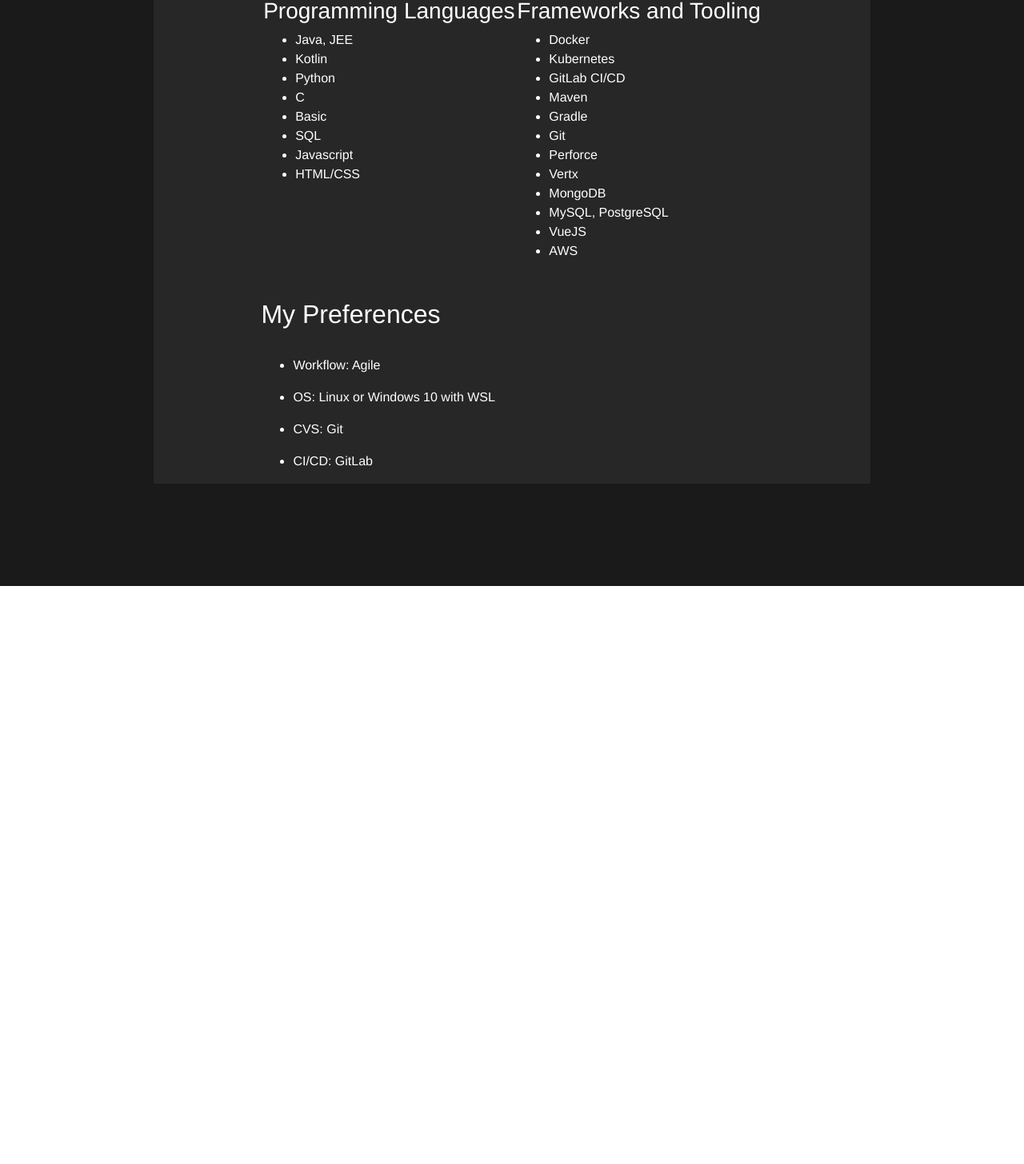
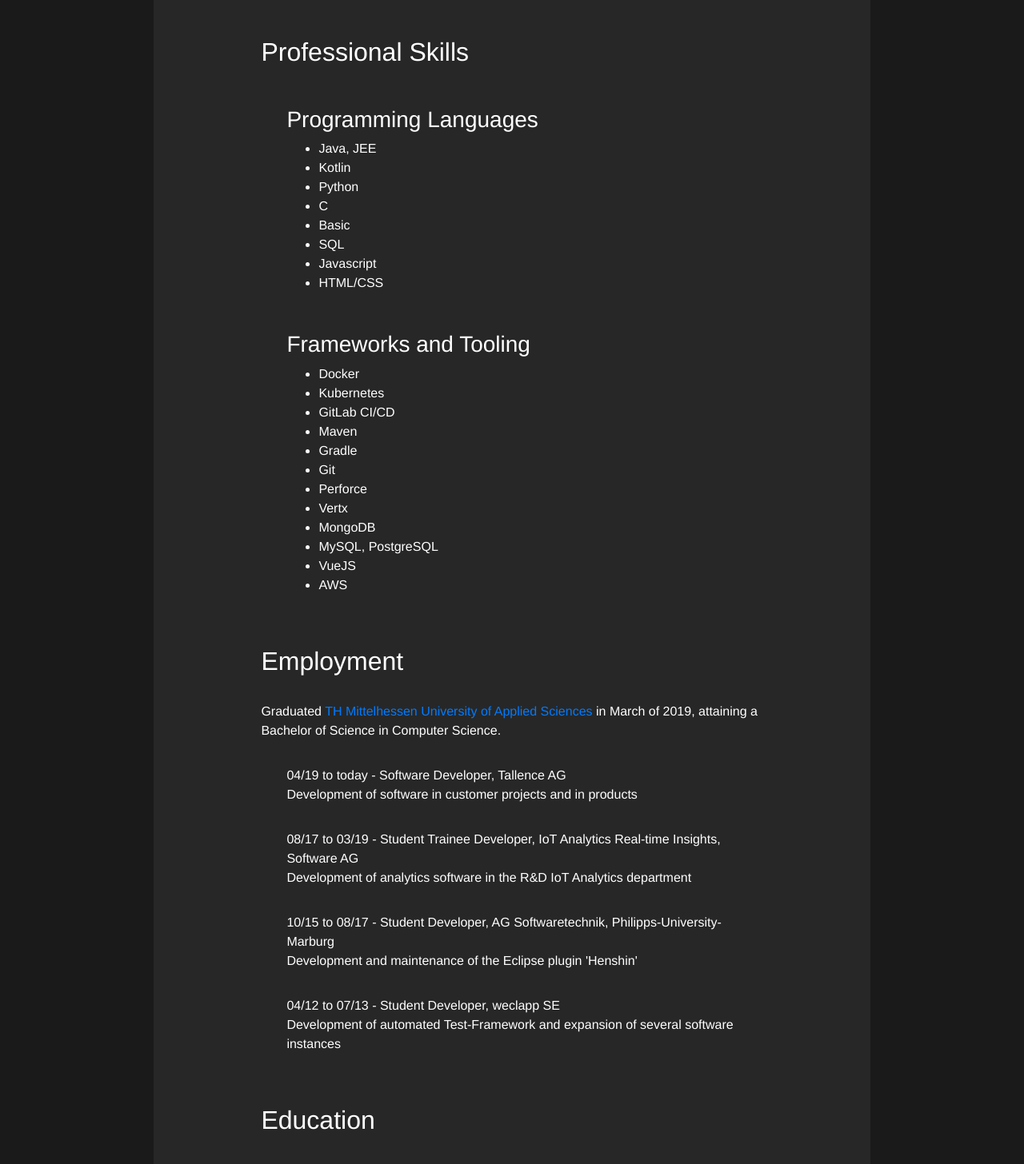
Before and after one commit to KeyboardKobold/bodenbender.work, a Vue app: page / in a window 1280 px wide. Shown: the part 814-2270 px from the top of the page at 80% size. Before the commit the page ends 1547 px from the top, so only its background shows below. Built offline with nearby package versions, Linux system fonts and the light colour scheme.

Commit message:
expanded cv by work history, cleaned up layout, changed mail address

```diff
--- a/src/components/Navigation.vue
+++ b/src/components/Navigation.vue
@@ -13,7 +13,7 @@
             <a class="xing" href="https://www.xing.com/profile/Christian_Bodenbender">
                 <img height="26" src="https://cdn.jsdelivr.net/npm/simple-icons@v2/icons/xing.svg" />
             </a>
-            <a class="mail" href="mailto:christian@bodenbender.work">
+            <a class="mail" href="mailto:bodenbender@protonmail.com">
                 <img height="26" src="https://cdn.jsdelivr.net/npm/simple-icons@v2/icons/mail-dot-ru.svg" />
             </a>
             <b-button class="cv" size="sm" variant="outline-light" disabled >Resumé</b-button>
--- a/src/components/Skills.vue
+++ b/src/components/Skills.vue
@@ -1,16 +1,22 @@
 <template>
     <div class="content">
 
-        <div class="edu toplevel">
-            <h2>Education</h2>
-            <p>Graduated <a href="https://www.thm.de/">TH Mittelhessen University of Applied Sciences</a> in March of 2019, attaining a Bachelor of Science in Computer Science.</p>
+        <div class="intro toplevel">
+          <h2>Hi!</h2>
+          <p>
+            I am a software developer capable of writing and maintaining a wide array of software. <br>
+            My main language is Java, although I have various experience in other programming languages. <br>
+            I pride myself on writing code that is both testable and efficient, using modern technologies and best practices to deliver quality software. <br>
+            Take a look at my skills below. <br>
+            Interested? Don't hesitate to contact me using the socials linked above!
+          </p>
         </div>
 
         <div class="skills toplevel">
           <h2>Professional Skills</h2>
 
           <div class="skills-table">
-                <div class="prog">
+            <div class="skill-list">
               <h3>Programming Languages</h3>
               <ul>
                 <li>Java, JEE</li>
@@ -23,7 +29,7 @@
                 <li>HTML/CSS</li>
               </ul>
             </div>
-                <div class="frame">
+            <div class="skill-list">
               <h3>Frameworks and Tooling</h3>
               <ul>
                 <li>Docker</li>
@@ -43,13 +49,50 @@
           </div>
         </div>
 
+        <div class="work toplevel">
+          <h2>Employment</h2>
+          <p>Graduated <a href="https://www.thm.de/">TH Mittelhessen University of Applied Sciences</a> in March of 2019, attaining a Bachelor of Science in Computer Science.</p>
+          <ul class="no-bullets">
+            <li>
+              <p>
+                04/19 to today - Software Developer, Tallence AG<br>
+                Development of software in customer projects and in products
+              </p>
+            </li>
+            <li>
+              <p>
+                08/17 to 03/19 - Student Trainee Developer, IoT Analytics Real-time Insights, Software AG<br>
+                Development of analytics software in the R&D IoT Analytics department
+              </p>
+            </li>
+            <li>
+              <p>
+                10/15 to 08/17 - Student Developer, AG Softwaretechnik, Philipps-University-Marburg<br>
+                Development and maintenance of the Eclipse plugin 'Henshin'
+              </p>
+            </li>
+            <li>
+              <p>
+                04/12 to 07/13 - Student Developer, weclapp SE<br>
+                Development of automated Test-Framework and expansion of several software instances
+              </p>
+            </li>
+          </ul>
+        </div>
+
+        <div class="edu toplevel">
+            <h2>Education</h2>
+            <p>Graduated <a href="https://www.thm.de/">TH Mittelhessen University of Applied Sciences</a> in March of 2019, attaining a Bachelor of Science in Computer Science.</p>
+        </div>
+
         <div class="preferences toplevel">
             <h2>My Preferences</h2>
             <ul>
+                <li><p>Social: Teamwork</p></li>
                 <li><p>Workflow: Agile</p></li>
-                <li><p>OS: Linux or Windows 10 with WSL</p></li>
+                <li><p>OS: Linux or Windows 10 with WSL & WSL2</p></li>
                 <li><p>CVS: Git</p></li>
-                <li><p>CI/CD: GitLab</p></li>
+                <li><p>CI/CD: GitLab CI</p></li>
             </ul>
         </div>
     </div>
@@ -73,7 +116,11 @@
 .skills-table {
     display: flex;
     flex-flow: row wrap;
-    justify-content: space-evenly;
+    justify-content: flex-start;
+}
+
+.skill-list {
+  margin: 1em 2em
 }
 
 .toplevel {
@@ -85,4 +132,14 @@
     margin: 0 0 1em 0;
 }
 
+ul.no-bullets {
+  list-style-type: none;
+  margin: 0;
+  padding: 0;
+}
+
+ul.no-bullets > li {
+  margin: 2em 2em;
+}
+
 </style>
```
Lines whose indentation alone changed are shown as unchanged.
